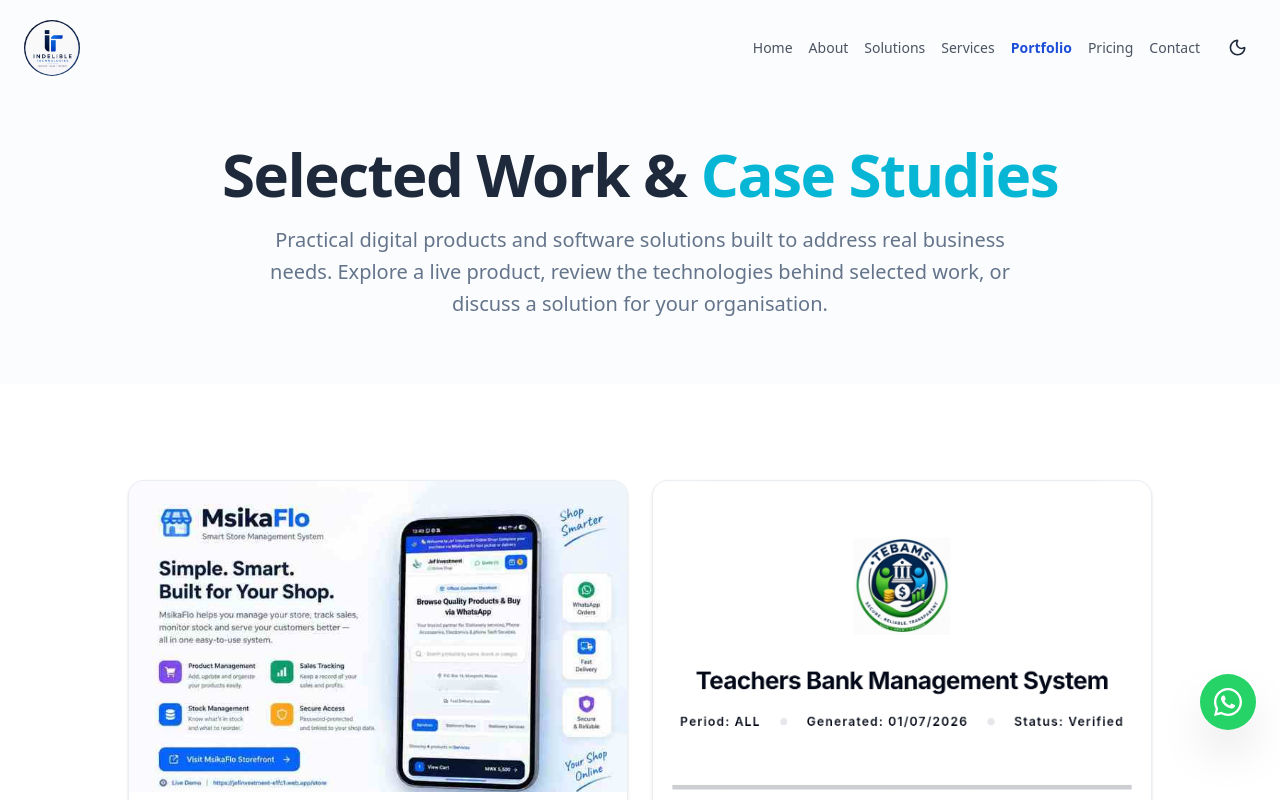
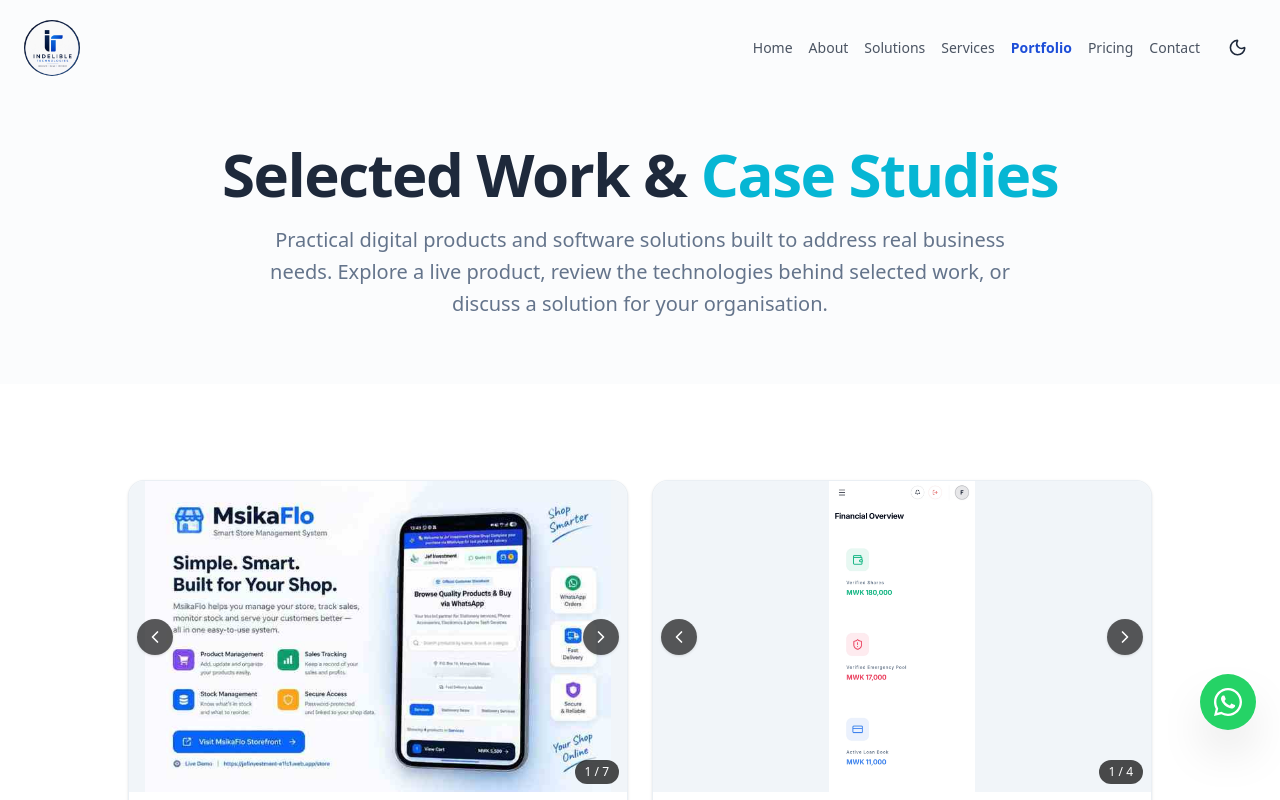
Before and after one commit to Indelible-cpu/MyWebsite, a Next.js app: page /portfolio in a window 1280 px wide. Shown: the top 800 px of the page. Built offline with nearby package versions, Linux system fonts and the light colour scheme.

Commit message:
Restore swipeable portfolio screenshot carousels

```diff
--- a/app/portfolio/page.tsx
+++ b/app/portfolio/page.tsx
@@ -1,9 +1,12 @@
 "use client";
 
+import { useState } from "react";
 import Link from "next/link";
 import Image from "next/image";
-import { ArrowUpRight, ExternalLink, MessageCircle } from "lucide-react";
-import { m } from "framer-motion";
+import { ArrowUpRight, ChevronLeft, ChevronRight, ExternalLink, MessageCircle } from "lucide-react";
+import { m, AnimatePresence } from "framer-motion";
+
+type Screenshot = { src: string; alt: string };
 
 const projects = [
   {
@@ -11,12 +14,18 @@
     category: "Retail Management · Live Product",
     description:
       "A retail management system built for real shop workflows and deployed for active use. Its React, Firebase and Firestore stack supports sales and inventory records, an offline-first workflow with later synchronisation, and an AI-assisted product finder.",
-    image: "/images/msikaflo-storefront-showcase.jpg",
-    imageAlt: "MsikaFlo public online storefront showcase",
+    images: [
+      { src: "/images/msikaflo-storefront-showcase.jpg", alt: "MsikaFlo public storefront" },
+      { src: "/images/msikaflo-login.jpg", alt: "MsikaFlo secure sign-in screen" },
+      { src: "/images/msikaflo-dashboard.jpg", alt: "MsikaFlo management dashboard" },
+      { src: "/images/msikaflo-navigation.jpg", alt: "MsikaFlo management navigation" },
+      { src: "/images/msikaflo-pos.jpg", alt: "MsikaFlo point-of-sale screen" },
+      { src: "/images/msikaflo-product-location.jpg", alt: "MsikaFlo product-location assistant" },
+      { src: "/images/msikaflo-reports.jpg", alt: "MsikaFlo business reports" },
+    ] as Screenshot[],
     tags: ["React", "Firebase", "Firestore", "Retail"],
     href: "https://jefinvestment-e1fc1.web.app/store",
     linkLabel: "Visit live storefront",
-    external: true,
     repoHref: "https://github.com/Indelible-cpu/Jefinvestment",
     repoLabel: "View source code",
   },
@@ -25,16 +34,101 @@
     category: "Financial Management · Deployed on Vercel",
     description:
       "Teachers Bank is a cooperative finance management platform for member-based organisations, with workflows for member records, contributions, loans, and financial reporting. Both its frontend and backend are deployed on Vercel. The codebase includes an Express API, Prisma/PostgreSQL data access, and Firebase integration.",
-    image: "/images/tb-report-full.jpg",
-    imageAlt: "Teachers Bank financial reporting interface",
+    images: [
+      { src: "/images/tb-overview.jpg", alt: "Teachers Bank financial overview" },
+      { src: "/images/tb-contributions.jpg", alt: "Teachers Bank contributions ledger" },
+      { src: "/images/tb-loan-config.jpg", alt: "Teachers Bank loan configuration" },
+      { src: "/images/tb-report-full.jpg", alt: "Teachers Bank financial reporting interface" },
+    ] as Screenshot[],
     tags: ["React", "Vercel", "Express API", "PostgreSQL", "Firebase"],
     href: "https://teachers-bank.vercel.app/",
     linkLabel: "Visit Teachers Bank platform",
-    external: true,
     repoHref: "https://github.com/Indelible-cpu/TeachersBank",
     repoLabel: "View source code",
   },
 ];
+
+function ScreenshotCarousel({ images, title }: { images: Screenshot[]; title: string }) {
+  const [current, setCurrent] = useState(0);
+  const [direction, setDirection] = useState(0);
+
+  const goTo = (index: number) => {
+    const next = (index + images.length) % images.length;
+    setDirection(next > current ? 1 : -1);
+    setCurrent(next);
+  };
+
+  return (
+    <div className="w-full">
+      <div className="relative aspect-[16/10] overflow-hidden bg-muted">
+        <AnimatePresence initial={false} mode="wait" custom={direction}>
+          <m.div
+            key={images[current].src}
+            custom={direction}
+            initial={{ x: direction >= 0 ? 70 : -70, opacity: 0 }}
+            animate={{ x: 0, opacity: 1 }}
+            exit={{ x: direction >= 0 ? -70 : 70, opacity: 0 }}
+            transition={{ duration: 0.22 }}
+            drag="x"
+            dragConstraints={{ left: 0, right: 0 }}
+            dragElastic={0.12}
+            onDragEnd={(_, info) => {
+              if (info.offset.x < -45) goTo(current + 1);
+              else if (info.offset.x > 45) goTo(current - 1);
+            }}
+            className="absolute inset-0 cursor-grab active:cursor-grabbing"
+          >
+            <Image
+              src={images[current].src}
+              alt={images[current].alt}
+              fill
+              priority={current === 0}
+              sizes="(max-width: 768px) 100vw, 50vw"
+              className="object-contain"
+            />
+          </m.div>
+        </AnimatePresence>
+
+        {images.length > 1 && (
+          <>
+            <button
+              type="button"
+              onClick={() => goTo(current - 1)}
+              aria-label={`Previous ${title} screenshot`}
+              className="absolute left-2 top-1/2 z-10 flex h-9 w-9 -translate-y-1/2 items-center justify-center rounded-full bg-black/65 text-white shadow transition hover:bg-black/85"
+            >
+              <ChevronLeft className="h-5 w-5" />
+            </button>
+            <button
+              type="button"
+              onClick={() => goTo(current + 1)}
+              aria-label={`Next ${title} screenshot`}
+              className="absolute right-2 top-1/2 z-10 flex h-9 w-9 -translate-y-1/2 items-center justify-center rounded-full bg-black/65 text-white shadow transition hover:bg-black/85"
+            >
+              <ChevronRight className="h-5 w-5" />
+            </button>
+            <div className="absolute bottom-2 right-2 z-10 rounded-full bg-black/70 px-2.5 py-1 text-xs font-medium text-white">
+              {current + 1} / {images.length}
+            </div>
+          </>
+        )}
+      </div>
+      <div className="flex items-center justify-center gap-1.5 px-3 py-3" aria-label={`${title} screenshot selection`}>
+        {images.map((image, index) => (
+          <button
+            key={image.src}
+            type="button"
+            onClick={() => goTo(index)}
+            aria-label={`Show screenshot ${index + 1}: ${image.alt}`}
+            aria-current={index === current ? "true" : undefined}
+            className={`h-1.5 rounded-full transition-all ${index === current ? "w-6 bg-secondary" : "w-1.5 bg-muted-foreground/40 hover:bg-muted-foreground/70"}`}
+          />
+        ))}
+      </div>
+      <p className="px-4 pb-2 text-center text-xs text-muted-foreground">{images[current].alt}</p>
+    </div>
+  );
+}
 
 export default function Portfolio() {
   return (
@@ -72,15 +166,7 @@
                 transition={{ duration: 0.45, delay: i * 0.08 }}
                 className="group flex flex-col overflow-hidden rounded-2xl border border-border/70 bg-background shadow-sm transition-all duration-300 hover:-translate-y-1 hover:border-secondary/40 hover:shadow-xl hover:shadow-secondary/5"
               >
-                <div className="relative flex aspect-[16/10] w-full items-center justify-center overflow-hidden bg-muted">
-                  <Image
-                    src={project.image}
-                    alt={project.imageAlt}
-                    fill
-                    sizes="(max-width: 768px) 100vw, (max-width: 1200px) 50vw, 33vw"
-                    className="object-cover object-top"
-                  />
-                </div>
+                <ScreenshotCarousel images={project.images} title={project.title} />
 
                 <div className="flex flex-1 flex-col p-5 sm:p-6">
                   <div className="mb-2 text-xs font-bold uppercase tracking-wider text-secondary">
@@ -107,12 +193,12 @@
                   <div className="mt-auto flex flex-wrap items-center gap-x-5 gap-y-3">
                     <Link
                       href={project.href}
-                      target={project.external ? "_blank" : undefined}
-                      rel={project.external ? "noopener noreferrer" : undefined}
+                      target="_blank"
+                      rel="noopener noreferrer"
                       className="inline-flex items-center gap-2 font-semibold text-secondary transition-all hover:gap-3 focus-visible:outline focus-visible:outline-2 focus-visible:outline-offset-4 focus-visible:outline-secondary"
                     >
                       {project.linkLabel}
-                      {project.external ? <ExternalLink className="h-4 w-4" /> : <ArrowUpRight className="h-4 w-4" />}
+                      <ExternalLink className="h-4 w-4" />
                     </Link>
                     <Link
                       href={project.repoHref}
```
